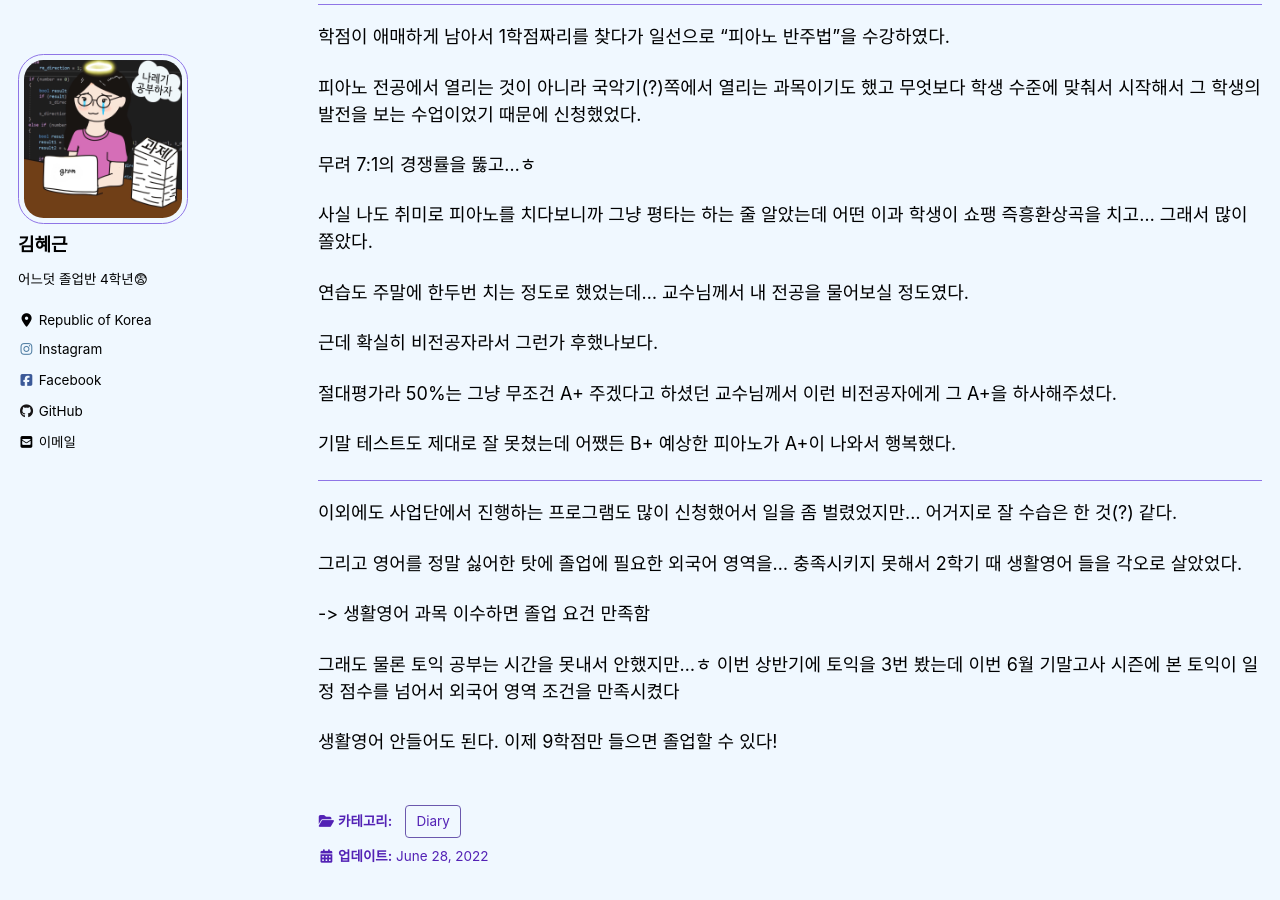
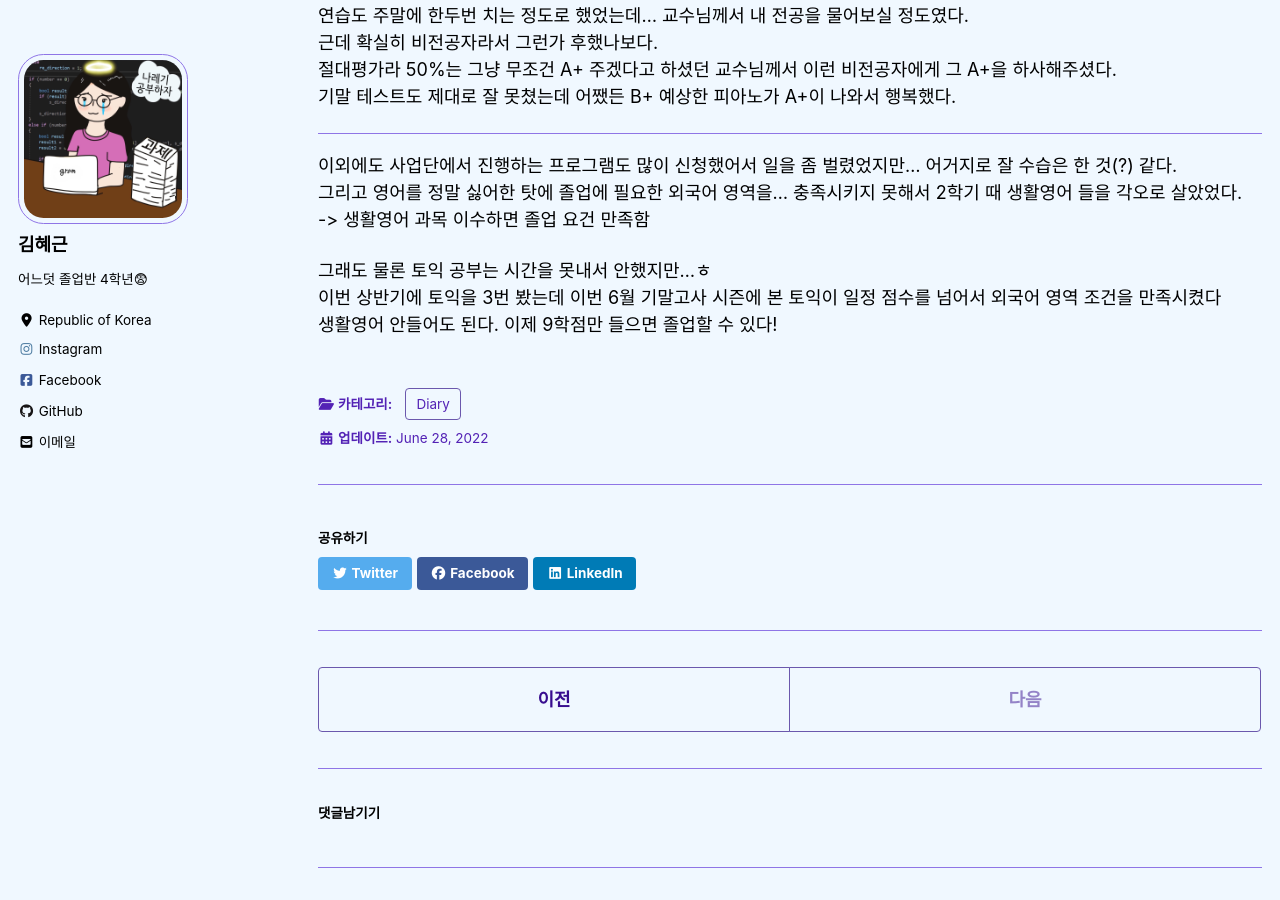
Before and after one commit to hyegeun/hyegeun.github.io, a Jekyll site: the page built from _posts/Diary/2022-06-28-post40.md, in a window 1280 px wide and 900 px high, scrolled down 1557 px. Built offline with Jekyll 4.4.1, drawn with Linux system fonts in a browser that asks for light colours; cached includes are drawn as plain includes; nearby versions of some CDN libraries; a script that is not in the unit is left out.

Commit message:
Update 2022-06-28-post40.md

```diff
--- a/_posts/Diary/2022-06-28-post40.md
+++ b/_posts/Diary/2022-06-28-post40.md
@@ -8,66 +8,47 @@ categories:
 - Diary
 ---
 
-4학년 1학기가 끝나고 오늘 성적까지 확인했다.
-
-이번 학기까지 포함해서 총 7학기동안 가장 높은 학점을 받은 것 같다! (즉, 그 전까지 학점이 그냥 평범했음)
+4학년 1학기가 끝나고 오늘 성적까지 확인했다.<br>
+이번 학기까지 포함해서 총 7학기동안 가장 높은 학점을 받은 것 같다! (즉, 그 전까지 학점이 그냥 평범했음)<br>
 
 ------
 
-이번 학기엔 졸업이 달린 캡스톤디자인이 있어서 캡스톤에 최대한 집중하려고 했던 것 같다.
+이번 학기엔 졸업이 달린 캡스톤디자인이 있어서 캡스톤에 최대한 집중하려고 했던 것 같다.<br>
+1월부터 팀 만들어서 진행했었는데 2월 초에 주제가 한 번 아예 엎어졌었다. <br>
+2월 초에 엎어지고 3월 22일쯤(?) 계획서 제출하기 전까지 갈팡질팡했었어서 그 시기가 제일 힘들었다.<br>
+이 시기에 계속 캡스톤 관련으로 악몽꾸고 항상 마음이 불안했음ㅜㅠ<br>
+하지만! 계획서를 내기 전 날 최종적으로 주제, 활용할 기술을 정했고 개같이 열심히 했다.<br>
+덕분에 캡스톤디자인 발표 교수님들 평가(?) 1등했다! 팀간 상호평가도 3등정도 한 것 같음!<br>
 
-1월부터 팀 만들어서 진행했었는데 2월 초에 주제가 한 번 아예 엎어졌었다.
+{% include video id="sc0268MwgYE" provider="youtube" %}<br>
 
-2월 초에 엎어지고 3월 22일쯤(?) 계획서 제출하기 전까지 갈팡질팡했었어서 그 시기가 제일 힘들었다.
-
-이 시기에 계속 캡스톤 관련으로 악몽꾸고 항상 마음이 불안했음ㅜㅠ
-
-하지만! 계획서를 내기 전 날 최종적으로 주제, 활용할 기술을 정했고 개같이 열심히 했다.
-
-덕분에 캡스톤디자인 발표 교수님들 평가(?) 1등했다! 팀간 상호평가도 3등정도 한 것 같음!
-
-{% include video id="sc0268MwgYE" provider="youtube" %}
-
-캡스톤디자인 수업에서 논문 제출하면 가산점을 준다고 해서 사실 급하게 학술대회 하나 제출해서 발표하러 대전도 다녀왔다.
-
-이제 7월동안 열심히 KCI 등재지 중 한 곳 타겟으로 삼아서 논문 Accept 시킬거다.
+캡스톤디자인 수업에서 논문 제출하면 가산점을 준다고 해서 사실 급하게 학술대회 하나 제출해서 발표하러 대전도 다녀왔다.<br>
+이제 7월동안 열심히 KCI 등재지 중 한 곳 타겟으로 삼아서 논문 Accept 시킬거다.<br>
 
 ------
 
-캡스톤에 힘을 주려고 일부러 빡센 교과목들은 듣지 않았다.
-
-그러나 4-1에 있는 전필 하나가 더 있어서 어거지로 들었는데 정말 힘들었다.
-
-솔직히 이거 C+ 반지에 다이아 낄 줄 알았는데 B+ 받아서 행복함ㅎㅎ
-
-캡스톤디자인을 포함해서 나머지 교과목은 다 A+을 받았다!
+캡스톤에 힘을 주려고 일부러 빡센 교과목들은 듣지 않았다.<br>
+그러나 4-1에 있는 전필 하나가 더 있어서 어거지로 들었는데 정말 힘들었다. <br>
+솔직히 이거 C+ 반지에 다이아 낄 줄 알았는데 B+ 받아서 행복함ㅎㅎ<br>
+캡스톤디자인을 포함해서 나머지 교과목은 다 A+을 받았다!<br>
 
 ------
 
-학점이 애매하게 남아서 1학점짜리를 찾다가 일선으로 "피아노 반주법"을 수강하였다.
-
-피아노 전공에서 열리는 것이 아니라 국악기(?)쪽에서 열리는 과목이기도 했고 무엇보다 학생 수준에 맞춰서 시작해서 그 학생의 발전을 보는 수업이었기 때문에 신청했었다.
-
-무려 7:1의 경쟁률을 뚫고...ㅎ
-
-사실 나도 취미로 피아노를 치다보니까 그냥 평타는 하는 줄 알았는데 어떤 이과 학생이 쇼팽 즉흥환상곡을 치고... 그래서 많이 쫄았다.
-
-연습도 주말에 한두번 치는 정도로 했었는데... 교수님께서 내 전공을 물어보실 정도였다.
-
-근데 확실히 비전공자라서 그런가 후했나보다.
-
-절대평가라 50%는 그냥 무조건 A+ 주겠다고 하셨던 교수님께서 이런 비전공자에게 그 A+을 하사해주셨다.
-
-기말 테스트도 제대로 잘 못쳤는데 어쨌든 B+ 예상한 피아노가 A+이 나와서 행복했다.
+학점이 애매하게 남아서 1학점짜리를 찾다가 일선으로 "피아노 반주법"을 수강하였다.<br>
+피아노 전공에서 열리는 것이 아니라 국악기(?)쪽에서 열리는 과목이기도 했고 무엇보다 학생 수준에 맞춰서 시작해서 그 학생의 발전을 보는 수업이었기 때문에 신청했었다.<br>
+무려 7:1의 경쟁률을 뚫고...ㅎ<br>
+사실 나도 취미로 피아노를 치다보니까 그냥 평타는 하는 줄 알았는데 어떤 이과 학생이 쇼팽 즉흥환상곡을 치고... 그래서 많이 쫄았다.<br>
+연습도 주말에 한두번 치는 정도로 했었는데... 교수님께서 내 전공을 물어보실 정도였다.<br>
+근데 확실히 비전공자라서 그런가 후했나보다. <br>
+절대평가라 50%는 그냥 무조건 A+ 주겠다고 하셨던 교수님께서 이런 비전공자에게 그 A+을 하사해주셨다. <br>
+기말 테스트도 제대로 잘 못쳤는데 어쨌든 B+ 예상한 피아노가 A+이 나와서 행복했다.<br>
 
 ------
 
-이외에도 사업단에서 진행하는 프로그램도 많이 신청했어서 일을 좀 벌렸었지만... 어거지로 잘 수습은 한 것(?) 같다.
+이외에도 사업단에서 진행하는 프로그램도 많이 신청했어서 일을 좀 벌렸었지만... 어거지로 잘 수습은 한 것(?) 같다. <br>
+그리고 영어를 정말 싫어한 탓에 졸업에 필요한 외국어 영역을... 충족시키지 못해서 2학기 때 생활영어 들을 각오로 살았었다.<br>
+-> 생활영어 과목 이수하면 졸업 요건 만족함<br>
 
-그리고 영어를 정말 싫어한 탓에 졸업에 필요한 외국어 영역을... 충족시키지 못해서 2학기 때 생활영어 들을 각오로 살았었다.
-
--> 생활영어 과목 이수하면 졸업 요건 만족함
-
-그래도 물론 토익 공부는 시간을 못내서 안했지만...ㅎ 이번 상반기에 토익을 3번 봤는데 이번 6월 기말고사 시즌에 본 토익이 일정 점수를 넘어서 외국어 영역 조건을 만족시켰다
-
-생활영어 안들어도 된다. 이제 9학점만 들으면 졸업할 수 있다!
+그래도 물론 토익 공부는 시간을 못내서 안했지만...ㅎ<br>
+이번 상반기에 토익을 3번 봤는데 이번 6월 기말고사 시즌에 본 토익이 일정 점수를 넘어서 외국어 영역 조건을 만족시켰다<br>
+생활영어 안들어도 된다. 이제 9학점만 들으면 졸업할 수 있다!<br>
```
